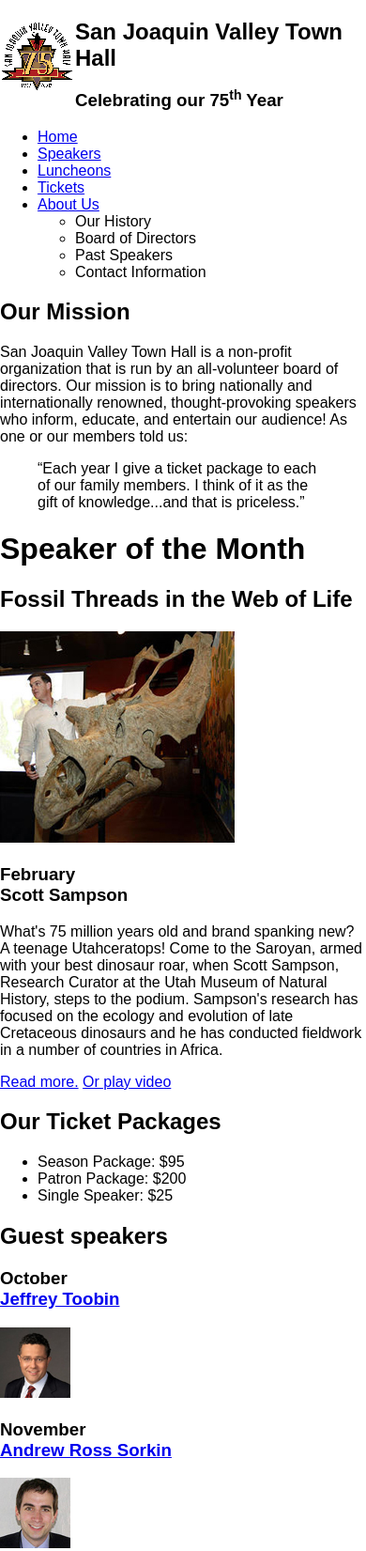
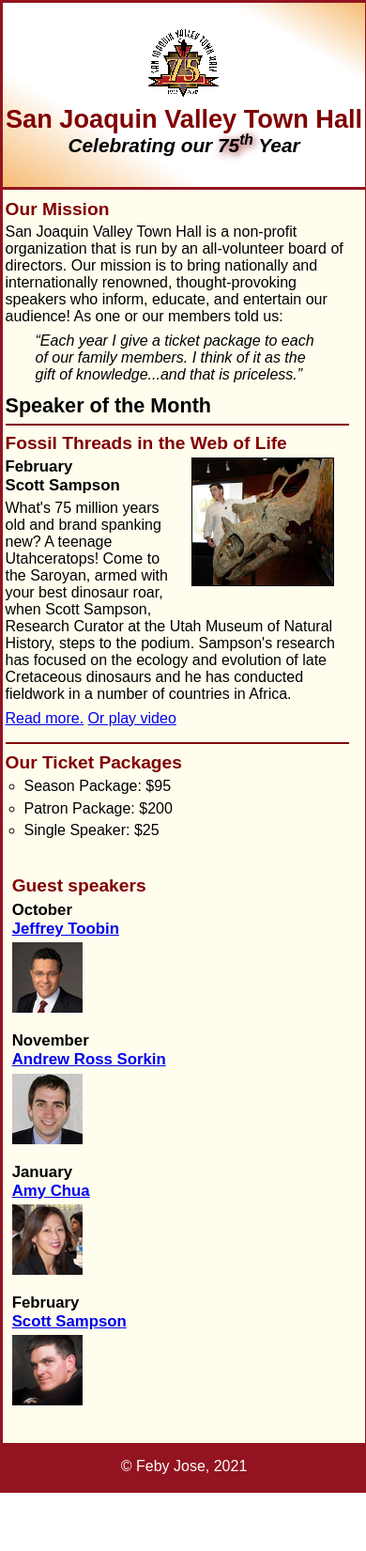
Before and after one commit to febyjose12/A15, a plain HTML site: page INDEX.HTML.html in a window 390 px wide. Shown: the top 1651 px of the page at 94% size. After the commit the page ends 1589 px from the top, so only its background shows below. Drawn offline with Linux system fonts and the light colour scheme.

Commit message:
Update main.css

```diff
--- a/styles/main.css
+++ b/styles/main.css
@@ -1,12 +1,125 @@
 /* the styles for the elements */
+* {
+	margin: 0;
+	padding: 0;
+}
+
+html {
+	background-color: white;
+}
+
 body {
 	font-family: Arial, Helvetica, sans-serif;
     font-size: 100%;
+	width: 99%;
+	max-width: 960px;
+	margin: 0 auto;
+	border: 3px solid #931420;
+	background-color: #fffded;
+}
+
+section {
+	width: 65.625%;
+	float: right;
+	padding-left: 2.5px;
+	padding-right: 2.5px;
+	padding-bottom: 20px;
+}
+
+aside {
+	width: 26.875%;
+	float: right;
+	padding-left: 2.5%;
+	padding-bottom: 20px;
+}
+
+h1 {
+	font-size: 150%;
+	padding-top: 0.5em;
+	padding-bottom: 0.25em;
+	margin: 0;
+}
+
+.shadow {
+	text-shadow: 2px 2px 9px #800000 ;
 }
 
 /* the styles for the header */
+header {
+	border-bottom: 3px solid #931420;
+	padding-top: 1.5em;
+	padding-bottom: 2em;
+	background:linear-gradient(30deg, #f6bb73 0%, white 30%, white 50%, white 80%, #f6bb73 100%)
+}
+
+header h2{
+	font-size: 170%;
+	color: #800000;
+}
+
+header h3 {
+	font-size:130%;
+	font-style: italic;
+}
+
 header img {
 	float: left;
+	padding-right: 3.75%;
+	padding-left: 3.75%;
+}
+
+/* Styles for the nav menu */
+#nav_menu ul {
+	list-style: none;
+	margin: 0;
+	padding: 0;
+	position: relative;
+}
+
+#nav_menu ul li {
+	float: left;
+	width: 20%;
+}
+
+#nav_menu ul li:hover {
+	font-style: italic;
+}
+
+#nav_menu ul li a {
+	display: block;
+	text-align: center;
+	padding: 1em 0;
+	text-decoration: none;
+	background-color: #800000;
+	color: white;
+	font-weight: bold;
+}
+
+#nav_menu ul ul {
+	width: 100%;
+    display: none;
+    position: absolute;
+    top: 100%;
+}
+
+#nav_menu ul ul li {
+	float: none;
+}
+
+#nav_menu ul li:hover > ul {
+	display: block;
+	font-style: normal;
+}
+
+#nav_menu > ul::after {
+    content: "";
+    clear: both;
+    display: block;
+	font-style:none;
+}
+
+#nav_menu a.current {
+	color: yellow;
 }
 
 /* the styles for the section */
@@ -14,4 +127,139 @@ main {
 	clear: left;
 }
 
+section h2 {
+	font-size: 130%;
+	color: #800000;
+	padding-top: 0.5em;
+	padding-bottom:0.25em;
+}
+
+section ul {
+	list-style-type: circle;
+}
+
+section p {
+	padding-bottom: 0.5em;
+}
+
+section blockquote {
+	padding-right: 2em;
+	padding-left: 2em;
+	font-style: italic;
+}
+
+section ul {
+	padding-bottom: 0.25em;
+	padding-left: 1.25em;
+}
+
+section li {
+	padding-bottom: 0.35em;
+}
+
+aside h2 {
+	font-size: 130%;
+	color: #800000;
+	padding-top: 0.5em;
+	padding-bottom:0.25em;
+}
+
+aside h3 {
+	font-size: 105%;
+	padding-bottom: 0.25em;
+}
+
+aside img {
+	padding-bottom: 1em;
+}
+
+aside a:hover, a:focus {
+	font-style: italic;
+}
+
+article {
+	padding-top: 0.5em;
+	padding-bottom: 0.5em;
+	border-top: 2px solid #800000;
+	border-bottom: 2px solid #800000;
+}
+
+article img {
+	float: right;
+	border: 1px solid black;
+	max-width: 40%;
+	min-width: 150px;
+	margin-left: 1em;
+	margin-right: 1em;
+	margin-bottom: 1em;
+}
+
+article h2 {
+	padding-top: 0;
+}
+
+article h3 {
+	font-size: 105%;
+	padding-bottom: 0.25em;
+}
+
 /* the styles for the footer */
+footer {
+	background-color: #931420;
+	clear: both;
+}
+
+footer p {
+	text-align: center;
+	color: white;
+	padding-top: 1em;
+	padding-bottom: 1em;
+}
+
+/* Mobile Menu Styles */
+#mobile_menu {
+	display: none;
+}
+
+/* Media Queries */
+
+/* Tablet portrait Desktop */
+@media only screen and (max-width: 959px) {
+	section h1 { font-size: 135%; }
+	section h2, aside h2 { font-size: 120%; }
+}
+
+/* Mobile landscaope to tablet portrait  */
+@media only screen and (max-width: 767px) {
+	header img { float: none; max-width:}
+	header { text-align: center; }
+	aside {
+		float: none;
+		padding-right: 2.5%;
+		width: 95%;
+	}
+	section {
+		float: none;
+		width: 95%;
+	}
+	article img { max-width: 30%; }
+	aside div {
+		-moz-column-count: 2;
+		-webkit-column-count: 2;
+		column-count: 2;
+	}
+	#nav_menu {
+		display: none;
+	}
+	#mobile_menu {
+		display: block;
+	}
+	.slicknav_menu {
+		background-color: #800000 !important;
+	}
+}
+
+/* Mobile portrait */
+@media only screen and(max-width: 479px) {
+	body { font-size: 90%;}
+}
```
